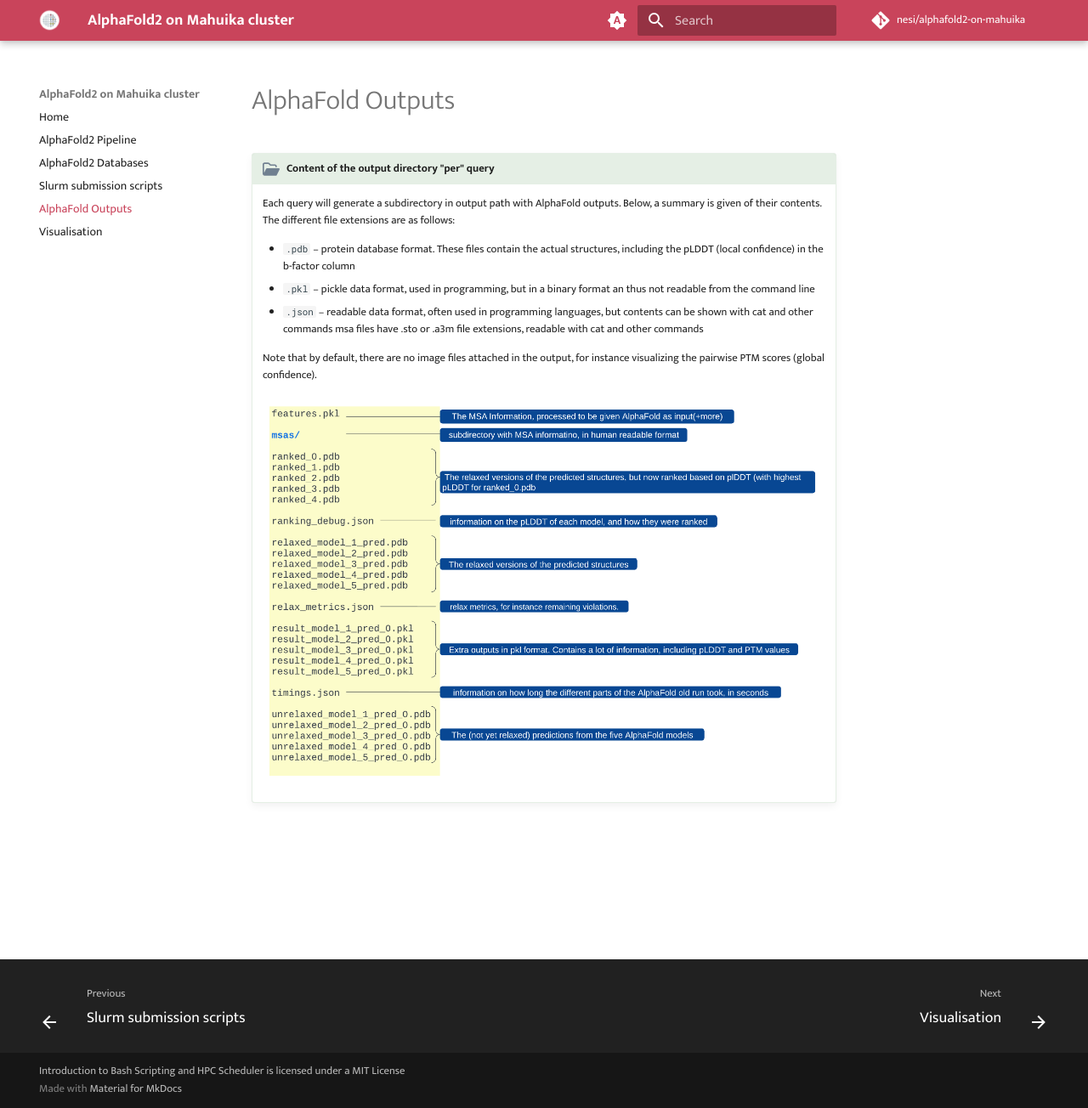
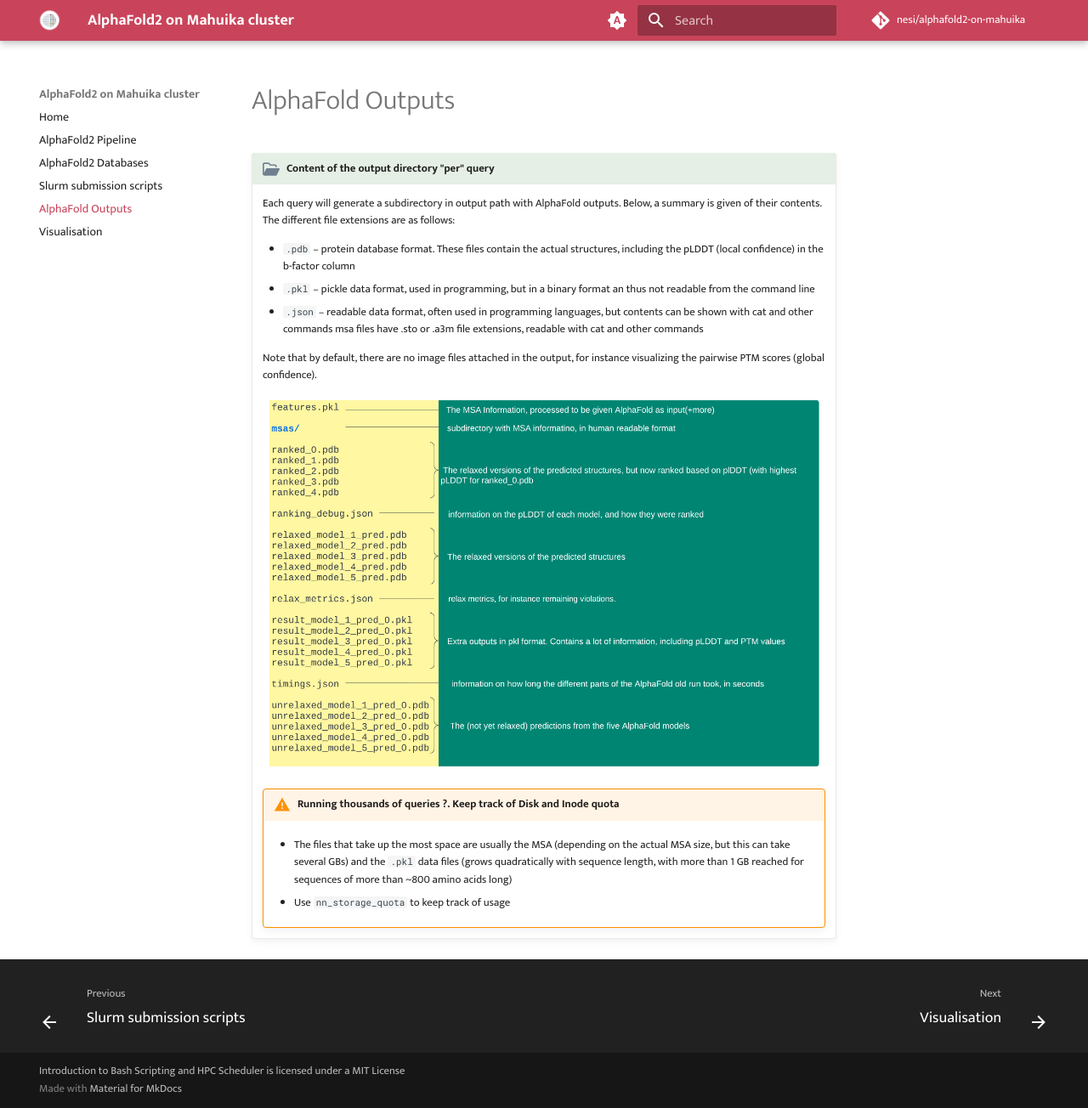
Before and after one commit to nesi/alphafold2-on-mahuika, an MkDocs documentation site: the page built from docs/4_alphafold_outputs.md, in a window 1280 px wide and 1304 px high. Shown: the whole window at 85% size. Built offline with MkDocs 1.6.1 and Material for MkDocs 9.7.7, drawn with Linux system fonts in a browser that asks for light colours; comment, search, counter and statistics services are not loaded.

Commit message:
update outputs

```diff
--- a/docs/4_alphafold_outputs.md
+++ b/docs/4_alphafold_outputs.md
@@ -13,3 +13,9 @@
 
 
     ![image](./nesi_images/output_definitions.png)
+
+    !!! warning "Running thousands of queries ?. Keep track of Disk and Inode quota"
+
+        - The files that take up the most space are usually the MSA (depending on the actual MSA size, but this can take several GBs) and the `.pkl` data files (grows quadratically with sequence length, with more than 1 GB reached for sequences of more than ~800 amino acids long)
+
+        - Use `nn_storage_quota` to keep track of usage
```
Also changed, not shown: docs/5_visualisation.md (+5 -0 lines), docs/nesi_images/output_definitions.png.
